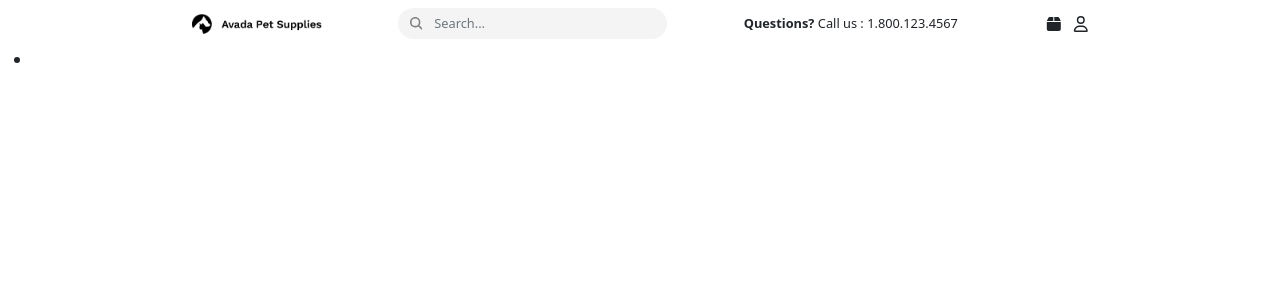
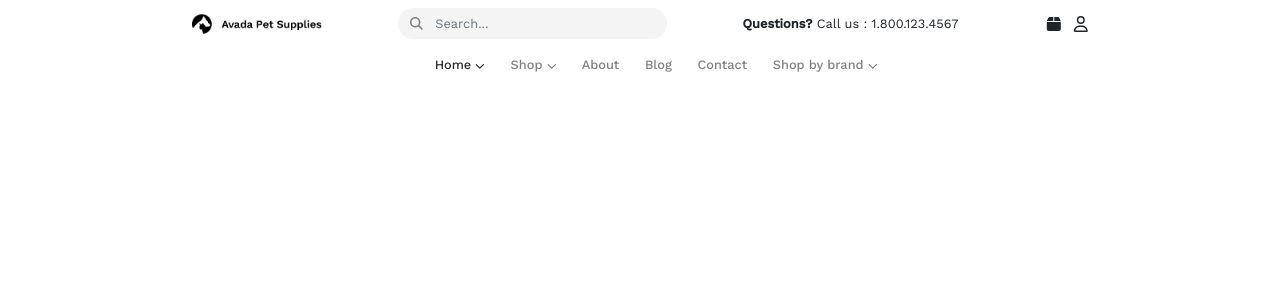
Before and after one commit to alessiaBer/proj-html-vuejs, a Vue app: page / in a window 1280 px wide. Shown: the top 300 px of the page. Built offline with nearby package versions, Linux system fonts and the light colour scheme.

Commit message:
[add] navbar menu dynamically

```diff
--- a/src/assets/scss/partials/_common.scss
+++ b/src/assets/scss/partials/_common.scss
@@ -2,6 +2,7 @@
 
 body {
     background-color: $primary;
+    font-family: 'Work Sans', Arial, Helvetica, sans-serif;
 }
 
 .my_container {
--- a/src/assets/scss/partials/_header.scss
+++ b/src/assets/scss/partials/_header.scss
@@ -1,7 +1,7 @@
 @use "./variables" as *;
 
 .nav-banner {
-    justify-content: space-between;
+  justify-content: space-between;
   .logo {
     height: 20px;
   }
@@ -12,10 +12,10 @@
       border: none;
       border-top-left-radius: 20px;
       border-bottom-left-radius: 20px;
-      padding-right: 0;
+      padding-right: 0.1rem;
       font-size: 0.8rem;
       .icon {
-        color: grey;
+        color: $neutral;
       }
     }
     input {
@@ -26,12 +26,35 @@
       background-color: $light;
     }
   }
-  .support{
+  .support {
     font-size: 0.8rem;
   }
   .personal-area {
     .icon {
-        padding-left: 0.8rem;
+      padding-left: 0.8rem;
     }
   }
 }
+
+.nav-menu {
+  .my_container {
+    display: flex;
+    justify-content: center;
+    ul {
+      list-style: none;
+      display: flex;
+      font-size: 0.8rem;
+      font-weight: 500;
+      li {
+        padding: 0 0.8rem;
+        color: $dark;
+        &:not(.active) {
+            color: $neutral;
+        }
+        .icon {
+            font-size: 0.6rem;
+        }
+      }
+    }
+  }
+}
--- a/src/assets/scss/partials/_variables.scss
+++ b/src/assets/scss/partials/_variables.scss
@@ -7,3 +7,4 @@ $secondary-button: #3d6f42;
 $secondary-banner: #264229;
 $darker: #000;
 $dark: #2e2e2e;
+$neutral: grey;
--- a/src/components/PageHeader.vue
+++ b/src/components/PageHeader.vue
@@ -1,6 +1,12 @@
 <script>
+import menu from "../data/menu";
 export default {
   name: "PageHeader",
+  data() {
+    return {
+      menu,
+    };
+  },
 };
 </script>
 <template>
@@ -15,7 +21,10 @@ export default {
           />
           <div class="input-group">
             <span class="input-group-text" id="basic-addon1">
-              <font-awesome-icon icon="fa-solid fa-magnifying-glass" class="icon"/>
+              <font-awesome-icon
+                icon="fa-solid fa-magnifying-glass"
+                class="icon"
+              />
             </span>
             <input type="text" class="form-control" placeholder="Search..." />
           </div>
@@ -24,19 +33,24 @@ export default {
           </div>
           <div class="personal-area d-flex">
             <!-- TODO correggere icone -->
-            <font-awesome-icon icon="fa-solid fa-box" class="icon"/>
-            <font-awesome-icon icon="fa-regular fa-user" class="icon"/>
+            <font-awesome-icon icon="fa-solid fa-box" class="icon" />
+            <font-awesome-icon icon="fa-regular fa-user" class="icon" />
           </div>
         </nav>
       </div>
     </div>
     <!-- /.nav-banner -->
     <div class="nav-menu">
-      <nav>
-        <ul>
-          <li></li>
-        </ul>
-      </nav>
+      <div class="my_container">
+        <nav class="navbar">
+          <ul>
+            <li v-for="item in menu" :class="item.active === true ? 'active' : ''">
+                {{ item.name }}
+                <font-awesome-icon icon="fa-solid fa-chevron-down" v-if="item.dropdown === true" class="icon"/>
+            </li>
+          </ul>
+        </nav>
+      </div>
     </div>
     <!-- /.nav-menu -->
   </header>
--- /dev/null
+++ b/src/data/menu.js
@@ -0,0 +1,32 @@
+export default [
+    {
+        name: 'Home',
+        dropdown: true,
+        active: true
+    },
+    {
+        name: 'Shop',
+        dropdown: true,
+        active: false
+    },
+    {
+        name: 'About',
+        dropdown: false,
+        active: false
+    },
+    {
+        name: 'Blog',
+        dropdown: false,
+        active: false
+    },
+    {
+        name: 'Contact',
+        dropdown: false,
+        active: false
+    },
+    {
+        name: 'Shop by brand',
+        dropdown: true,
+        active: false
+    }
+]
```
